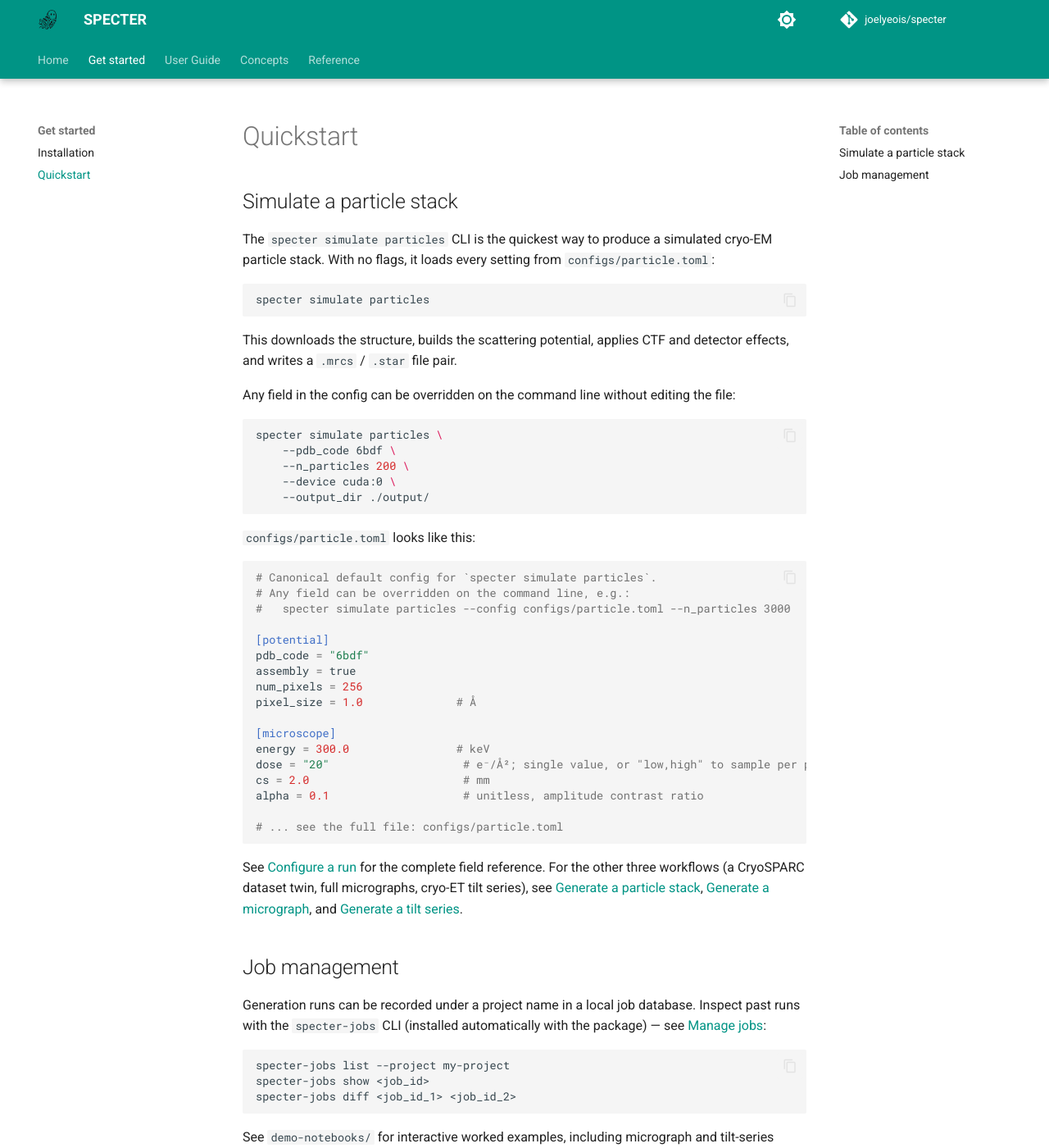
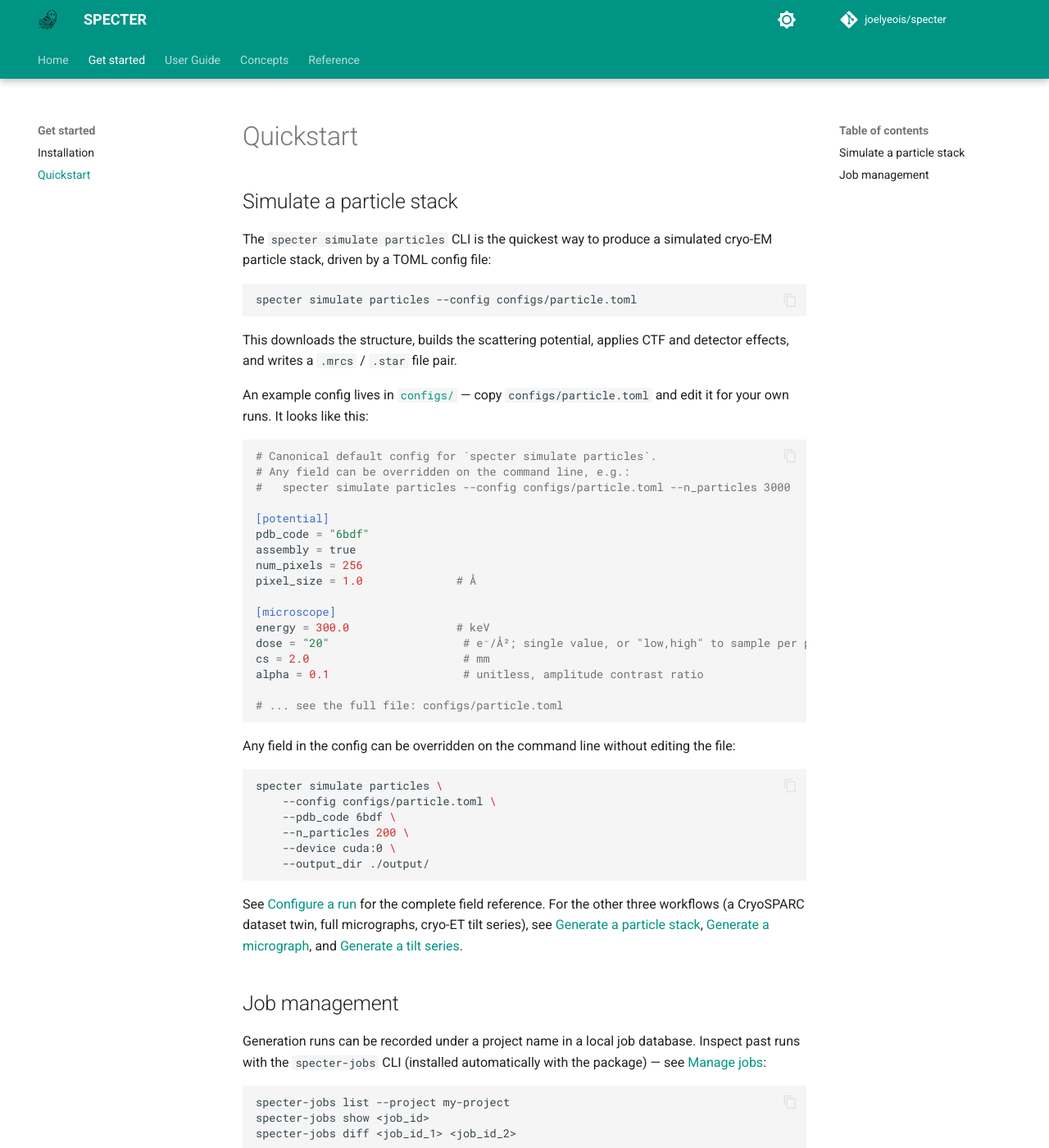
Before and after one commit to joelyeois/specter, an MkDocs documentation site: the page built from docs/quickstart.md, in a window 1280 px wide and 1400 px high. Shown: the whole window at 82% size. Built offline with MkDocs 1.6.1 and Material for MkDocs 9.7.7, drawn with Linux system fonts in a browser that asks for light colours; comment, search, counter and statistics services are not loaded.

Commit message:
Reorder Quickstart: explicit --config first, TOML shown, then overrides
Default example now shows --config configs/particle.toml explicitly
rather than relying on the implicit default, with a pointer to
configs/ on GitHub for users to copy and edit. The TOML snapshot moves
up next to that example, and the flag-override example moves below it
so the read order is: here's the config, here's what's in it, here's
how to override a field without editing it.

Co-Authored-By: Claude Sonnet 5 <noreply@anthropic.com>
Claude-Session: https://claude.ai/code/session_01CvS6YMo5GTtEzq891a16Ui

````diff
--- a/docs/quickstart.md
+++ b/docs/quickstart.md
@@ -3,28 +3,19 @@
 ## Simulate a particle stack
 
 The `specter simulate particles` CLI is the quickest way to produce a
-simulated cryo-EM particle stack. With no flags, it loads every setting
-from `configs/particle.toml`:
+simulated cryo-EM particle stack, driven by a TOML config file:
 
 ```bash
-specter simulate particles
+specter simulate particles --config configs/particle.toml
 ```
 
 This downloads the structure, builds the scattering potential, applies CTF
 and detector effects, and writes a `.mrcs` / `.star` file pair.
 
-Any field in the config can be overridden on the command line without
-editing the file:
-
-```bash
-specter simulate particles \
-    --pdb_code 6bdf \
-    --n_particles 200 \
-    --device cuda:0 \
-    --output_dir ./output/
-```
-
-`configs/particle.toml` looks like this:
+An example config lives in
+[`configs/`](https://github.com/joelyeois/specter/tree/main/configs) —
+copy `configs/particle.toml` and edit it for your own runs. It looks like
+this:
 
 ```toml
 # Canonical default config for `specter simulate particles`.
@@ -44,6 +35,18 @@ cs = 2.0                       # mm
 alpha = 0.1                    # unitless, amplitude contrast ratio
 
 # ... see the full file: configs/particle.toml
+```
+
+Any field in the config can be overridden on the command line without
+editing the file:
+
+```bash
+specter simulate particles \
+    --config configs/particle.toml \
+    --pdb_code 6bdf \
+    --n_particles 200 \
+    --device cuda:0 \
+    --output_dir ./output/
 ```
 
 See [Configure a run](user-guide/configuration.md) for the complete field
````
